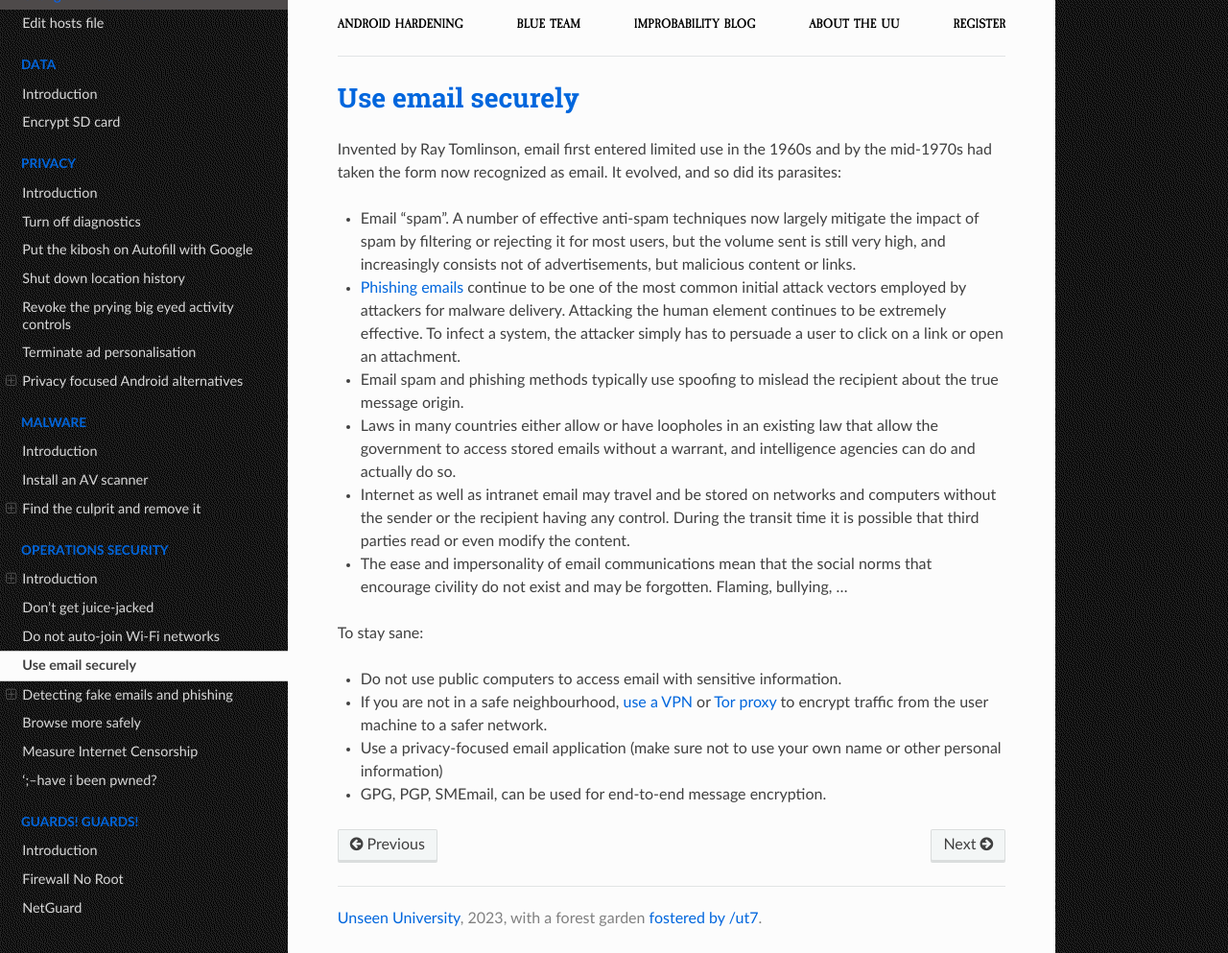
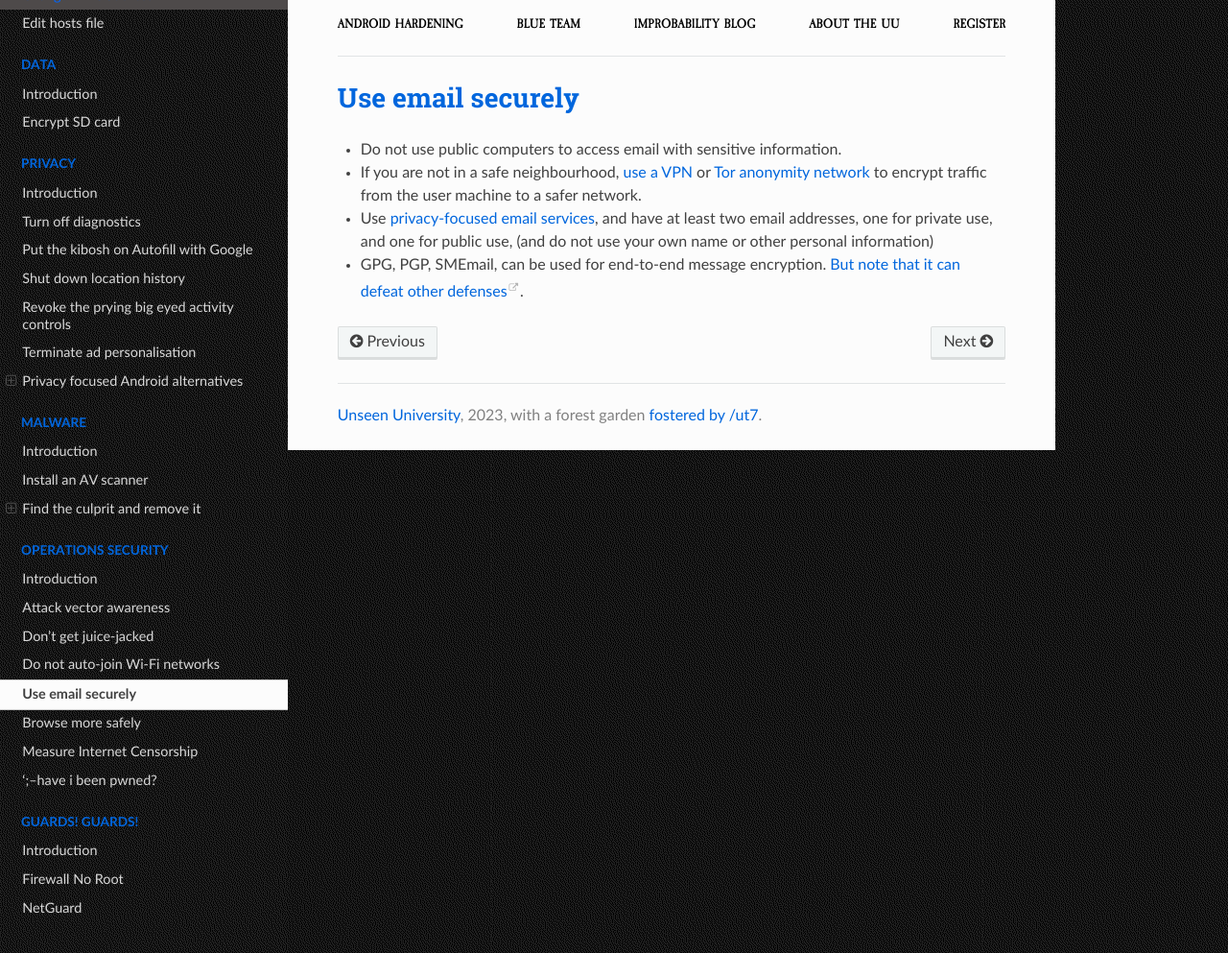
Before and after one commit to tymyrddin/android-mitigations, a Sphinx documentation site: the page built from source/docs/opsec/email-use.md, in a window 1280 px wide and 993 px high. Shown: the whole window at 96% size. Built offline with Sphinx 7.4.7 and the Read the Docs theme 2.0.0, drawn with Linux system fonts in a browser that asks for light colours.

Commit message:
content updates

```diff
--- a/source/docs/opsec/email-use.md
+++ b/source/docs/opsec/email-use.md
@@ -1,18 +1,7 @@
 # Use email securely
 
-Invented by Ray Tomlinson, email first entered limited use in the 1960s and by the mid-1970s had taken the form now recognized as email. It evolved, and so did its parasites:
-
-* Email "spam". A number of effective anti-spam techniques now largely mitigate the impact of spam by filtering or rejecting it for most users, but the volume sent is still very high, and increasingly consists not of advertisements, but malicious content or links.
-* [Phishing emails](check-mail.md) continue to be one of the most common initial attack vectors employed by attackers for malware delivery. Attacking the human element continues to be extremely effective. To infect a system, the attacker simply has to persuade a user to click on a link or open an attachment.
-* Email spam and phishing methods typically use spoofing to mislead the recipient about the true message origin.
-* Laws in many countries either allow or have loopholes in an existing law that allow the government to access stored emails without a warrant, and intelligence agencies can do and actually do so.
-* Internet as well as intranet email may travel and be stored on networks and computers without the sender or the recipient having any control. During the transit time it is possible that third parties read or even modify the content.
-* The ease and impersonality of email communications mean that the social norms that encourage civility do not exist and may be forgotten. Flaming, bullying, ...
-
-To stay sane:
-
 * Do not use public computers to access email with sensitive information.
-* If you are not in a safe neighbourhood, [use a VPN](../services/vpn.md) or [Tor proxy](../services/tor-proxy.md) to encrypt traffic
+* If you are not in a safe neighbourhood, [use a VPN](../services/vpn.md) or [Tor anonymity network](../services/tor-proxy.md) to encrypt traffic
 from the user machine to a safer network.
-* Use a privacy-focused email application (make sure not to use your own name or other personal information)
-* GPG, PGP, SMEmail, can be used for end-to-end message encryption.
+* Use [privacy-focused email services](../services/email-services.md), and have at least two email addresses, one for private use, and one for public use,  (and do not use your own name or other personal information)
+* GPG, PGP, SMEmail, can be used for end-to-end message encryption. [But note that it can defeat other defenses](https://pap.tymyrddin.dev/docs/prevention/encryption).
--- a/source/index.rst
+++ b/source/index.rst
@@ -77,10 +77,10 @@ Other things are harder to cover. For example, each manufacturer has its own pri
    :caption: Operations security
 
    docs/opsec/README.md
+   docs/opsec/vectors.md
    docs/opsec/juice-jack.md
    docs/opsec/autojoin.md
    docs/opsec/email-use.md
-   docs/opsec/check-mail.md
    docs/opsec/browsing.md
    docs/opsec/ooni.md
    docs/opsec/*
```
Also changed, not shown: source/docs/opsec/README.md (+3 -5 lines), source/docs/opsec/check-mail.md (deleted, +0 -22 lines), source/docs/opsec/vectors.md (added, +10 -0 lines), source/docs/services/tor-proxy.md (+3 -6 lines).
